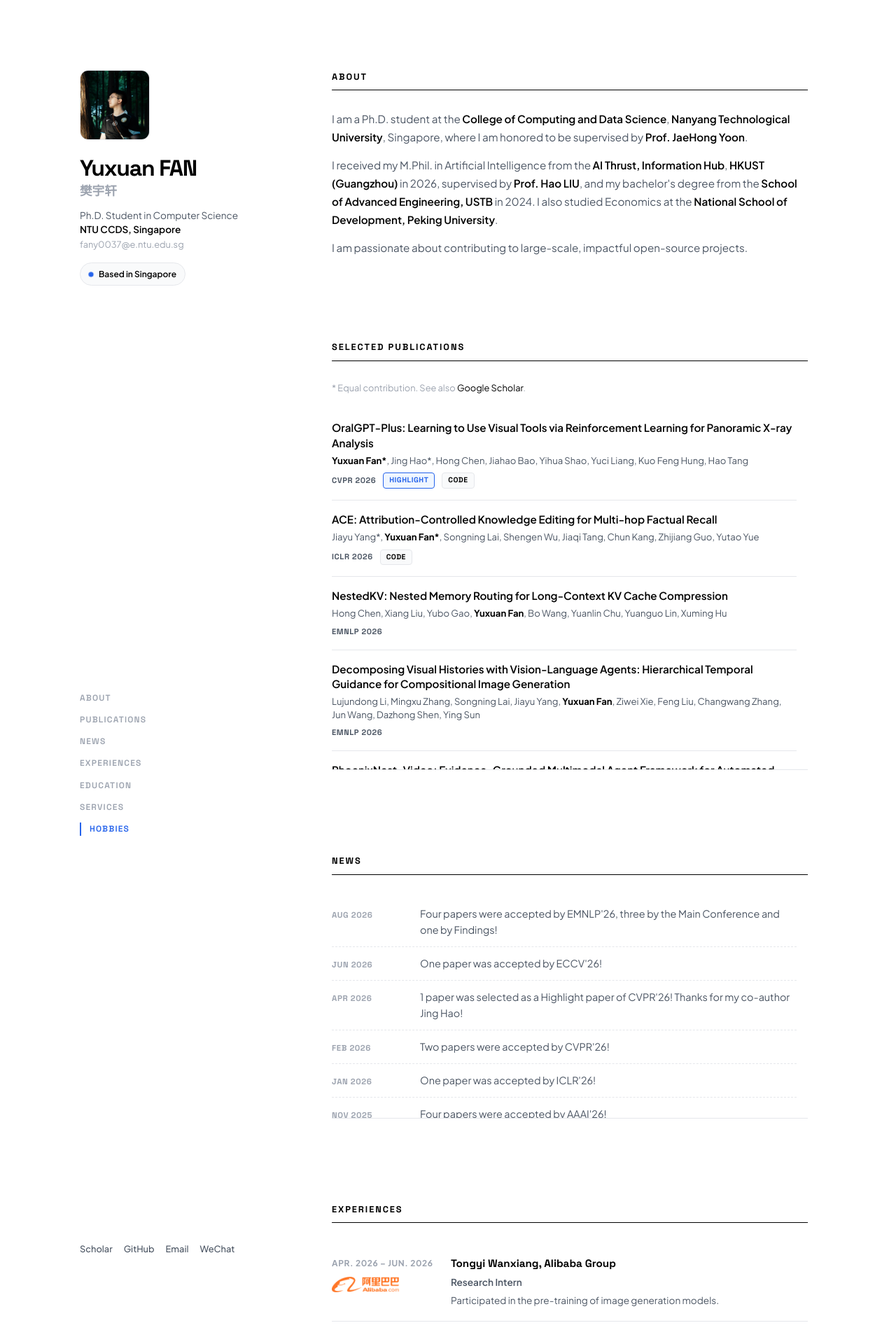
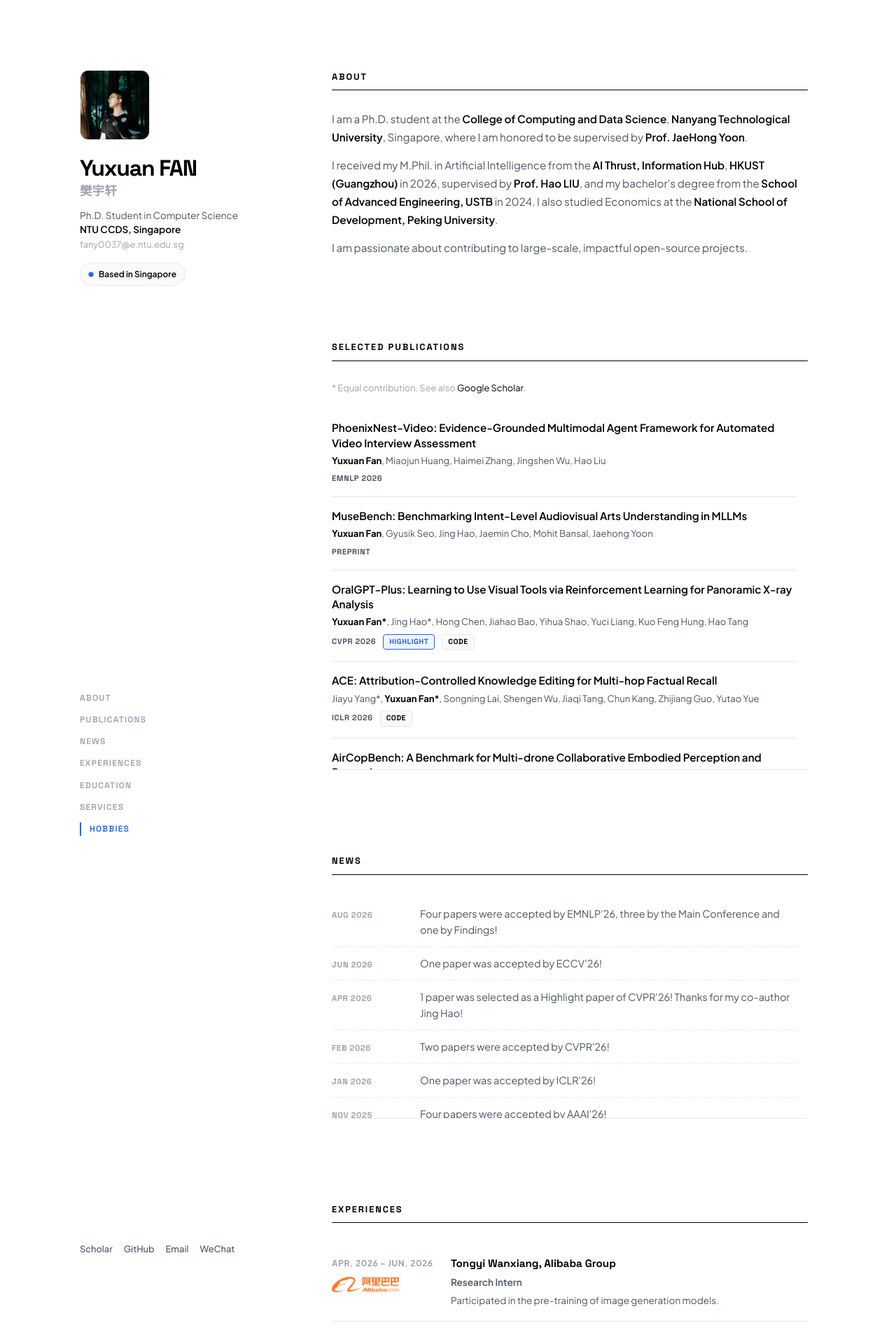
Before and after one commit to yuxuanfanOrion/yuxuanfanOrion.github.io, a Jekyll site: the page built from _pages/about.md, in a window 1280 px wide. Shown: the top 1910 px of the page at 70% size. Built offline with Jekyll 4.4.1, drawn with Linux system fonts in a browser that asks for light colours.

Commit message:
Add MuseBench preprint; order publications by authorship role

```diff
--- a/_data/publications.yml
+++ b/_data/publications.yml
@@ -1,3 +1,16 @@
+# Order: first-author papers, then co-first-author papers, then the rest.
+# Within each group: published venues by recency, preprints last.
+
+# ── First author ──
+- title: "PhoenixNest-Video: Evidence-Grounded Multimodal Agent Framework for Automated Video Interview Assessment"
+  authors: '<b>Yuxuan Fan</b>, Miaojun Huang, Haimei Zhang, Jingshen Wu, Hao Liu'
+  venue: "EMNLP 2026"
+
+- title: "MuseBench: Benchmarking Intent-Level Audiovisual Arts Understanding in MLLMs"
+  authors: '<b>Yuxuan Fan</b>, Gyusik Seo, Jing Hao, Jaemin Cho, Mohit Bansal, Jaehong Yoon'
+  venue: "Preprint"
+
+# ── Co-first author ──
 - title: "OralGPT-Plus: Learning to Use Visual Tools via Reinforcement Learning for Panoramic X-ray Analysis"
   authors: '<b>Yuxuan Fan*</b>, Jing Hao*, Hong Chen, Jiahao Bao, Yihua Shao, Yuci Liang, Kuo Feng Hung, Hao Tang'
   venue: "CVPR 2026 (Highlight)"
@@ -10,21 +23,11 @@
   paper_url: "https://arxiv.org/abs/2510.07896"
   code_url: "https://github.com/yjywdzh/ACE"
 
-- title: "NestedKV: Nested Memory Routing for Long-Context KV Cache Compression"
-  authors: 'Hong Chen, Xiang Liu, Yubo Gao, <b>Yuxuan Fan</b>, Bo Wang, Yuanlin Chu, Yuanguo Lin, Xuming Hu'
-  venue: "EMNLP 2026"
-
-- title: "Decomposing Visual Histories with Vision-Language Agents: Hierarchical Temporal Guidance for Compositional Image Generation"
-  authors: 'Lujundong Li, Mingxu Zhang, Songning Lai, Jiayu Yang, <b>Yuxuan Fan</b>, Ziwei Xie, Feng Liu, Changwang Zhang, Jun Wang, Dazhong Shen, Ying Sun'
-  venue: "EMNLP 2026"
-
-- title: "PhoenixNest-Video: Evidence-Grounded Multimodal Agent Framework for Automated Video Interview Assessment"
-  authors: '<b>Yuxuan Fan</b>, Miaojun Huang, Haimei Zhang, Jingshen Wu, Hao Liu'
-  venue: "EMNLP 2026"
-
-- title: "Demystifying Hidden-State Recurrence: Switchable Latent Reasoning with On-Policy Reinforcement Learning"
-  authors: 'Jiayu Yang, Chao Chen, Shengen Wu, Yinhong Liu, <b>Yuxuan Fan</b>, Lujundong Li, Songning Lai, Chengwei Qin, Zhijiang Guo'
-  venue: "EMNLP 2026 Findings"
+- title: "AirCopBench: A Benchmark for Multi-drone Collaborative Embodied Perception and Reasoning"
+  authors: 'Jirong Zha*, <b>Yuxuan Fan*</b>, Tianyu Zhang, Geng Chen, Yingfeng Chen, Chen Gao, Xinlei Chen'
+  venue: "AAAI 2026"
+  paper_url: "https://arxiv.org/abs/2511.11025"
+  code_url: "https://github.com/EmbodiedCity/AirCopBench.code"
 
 - title: "HALLUCINATION AT A GLANCE: Controlled Visual Editing and Fine-Grained Multimodal Learning"
   authors: 'Tianyi Bai*, <b>Yuxuan Fan*</b>, Jiantao Qiu, Fupeng Sun, Jiayi Song, Junlin Han, Zichen Liu, Conghui He, Wentao Zhang, Binhang Yuan'
@@ -43,11 +46,18 @@
   venue: "IJCAI 2025"
   paper_url: "https://arxiv.org/pdf/2504.05786"
 
-- title: "AirCopBench: A Benchmark for Multi-drone Collaborative Embodied Perception and Reasoning"
-  authors: 'Jirong Zha*, <b>Yuxuan Fan*</b>, Tianyu Zhang, Geng Chen, Yingfeng Chen, Chen Gao, Xinlei Chen'
-  venue: "AAAI 2026"
-  paper_url: "https://arxiv.org/abs/2511.11025"
-  code_url: "https://github.com/EmbodiedCity/AirCopBench.code"
+# ── Other ──
+- title: "NestedKV: Nested Memory Routing for Long-Context KV Cache Compression"
+  authors: 'Hong Chen, Xiang Liu, Yubo Gao, <b>Yuxuan Fan</b>, Bo Wang, Yuanlin Chu, Yuanguo Lin, Xuming Hu'
+  venue: "EMNLP 2026"
+
+- title: "Decomposing Visual Histories with Vision-Language Agents: Hierarchical Temporal Guidance for Compositional Image Generation"
+  authors: 'Lujundong Li, Mingxu Zhang, Songning Lai, Jiayu Yang, <b>Yuxuan Fan</b>, Ziwei Xie, Feng Liu, Changwang Zhang, Jun Wang, Dazhong Shen, Ying Sun'
+  venue: "EMNLP 2026"
+
+- title: "Demystifying Hidden-State Recurrence: Switchable Latent Reasoning with On-Policy Reinforcement Learning"
+  authors: 'Jiayu Yang, Chao Chen, Shengen Wu, Yinhong Liu, <b>Yuxuan Fan</b>, Lujundong Li, Songning Lai, Chengwei Qin, Zhijiang Guo'
+  venue: "EMNLP 2026 Findings"
 
 - title: "DIMM: Decoupled Multi-hierarchy Kalman Filter via Reinforcement Learning"
   authors: 'Jirong Zha, <b>Yuxuan Fan</b>, Kai Li, Han Li, Chen Gao, Xinlei Chen'
```
